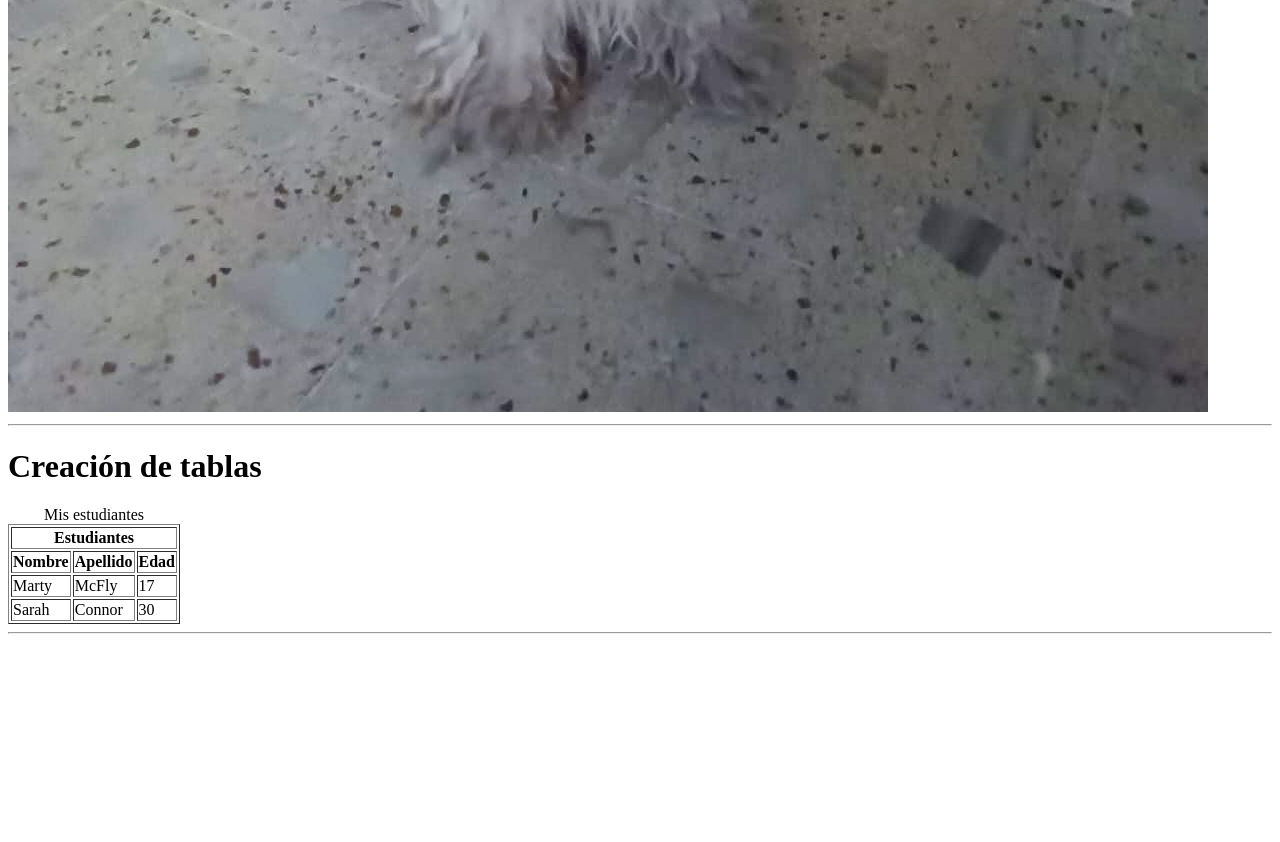
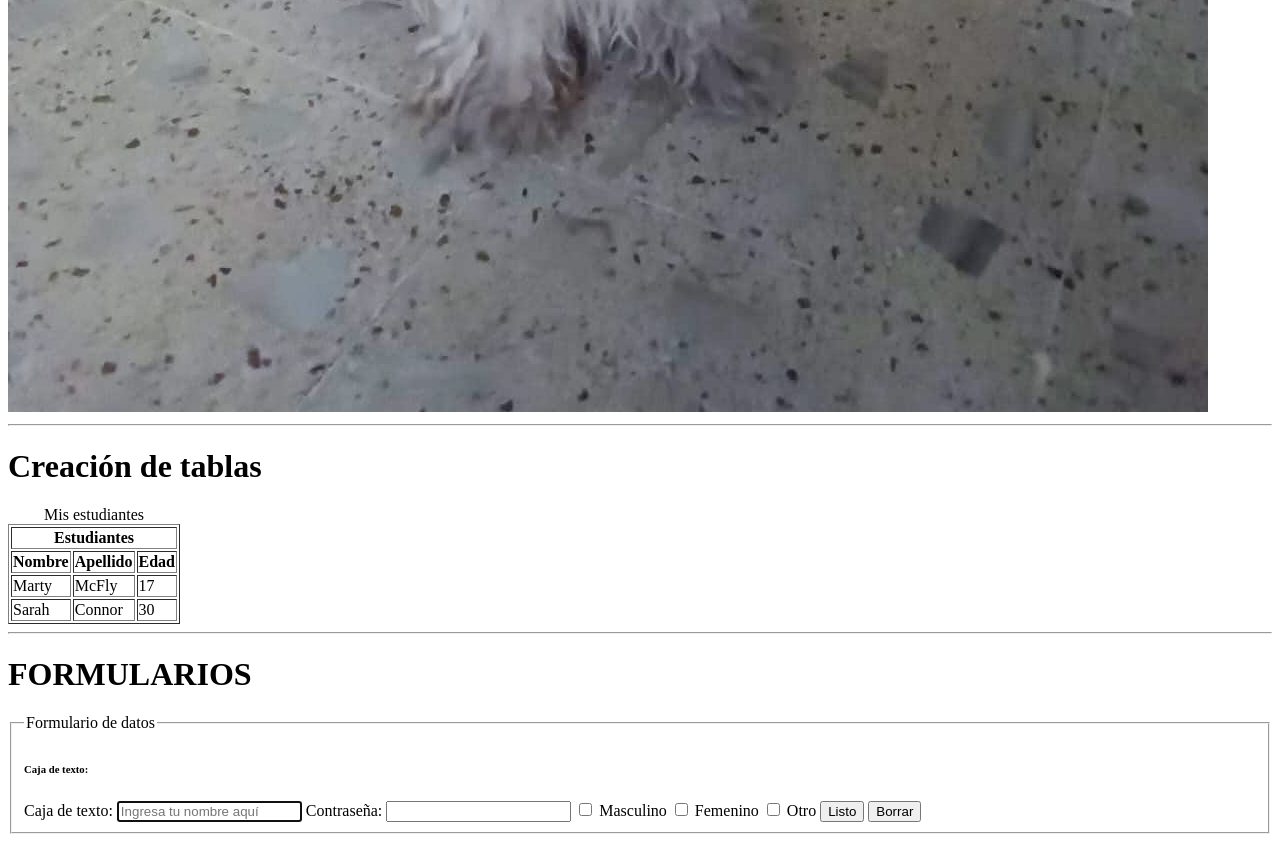
Before and after one commit to spectrum1009/PracticaHTML1, a plain HTML site: page index.html in a window 1280 px wide. Shown: the part 2486-3328 px from the top of the page. Before the commit the page ends 3128 px from the top, so only its background shows below. Drawn offline with Linux system fonts and the light colour scheme.

Commit message:
#07 Cómo crear formularios

```diff
--- a/index.html
+++ b/index.html
@@ -90,5 +90,36 @@
     </table>
     <hr>
 
+    <h1>FORMULARIOS</h1>
+
+    <fieldset>
+        <legend>Formulario de datos</legend>
+    <form action="" method="post">
+
+        <h6>Caja de texto:</h6>
+        <label for="cajaDeTexto">Caja de texto:</label>
+        <input type="text" id="cajaDeTexto" name="cajaDeTexto" placeholder="Ingresa tu nombre aquí" autofocus>
+
+        <label for="pass">Contraseña:</label>
+        <input type="password" id="pass" name="pass" required>
+
+
+
+<input type="checkbox" name="genero" id="masculino">
+<label for="masculino">Masculino</label>
+<input type="checkbox" name="genero" id="femenino">
+<label for="femenino">Femenino</label>
+<input type="checkbox" name="genero" id="otro">
+<label for="otro">Otro</label>
+
+       <input type="submit" name="" id="" value="Listo">
+       <input type="reset" name="" value="Borrar">
+
+
+    </form>
+
+</fieldset>
+
+
 </body>
 </html>
```
